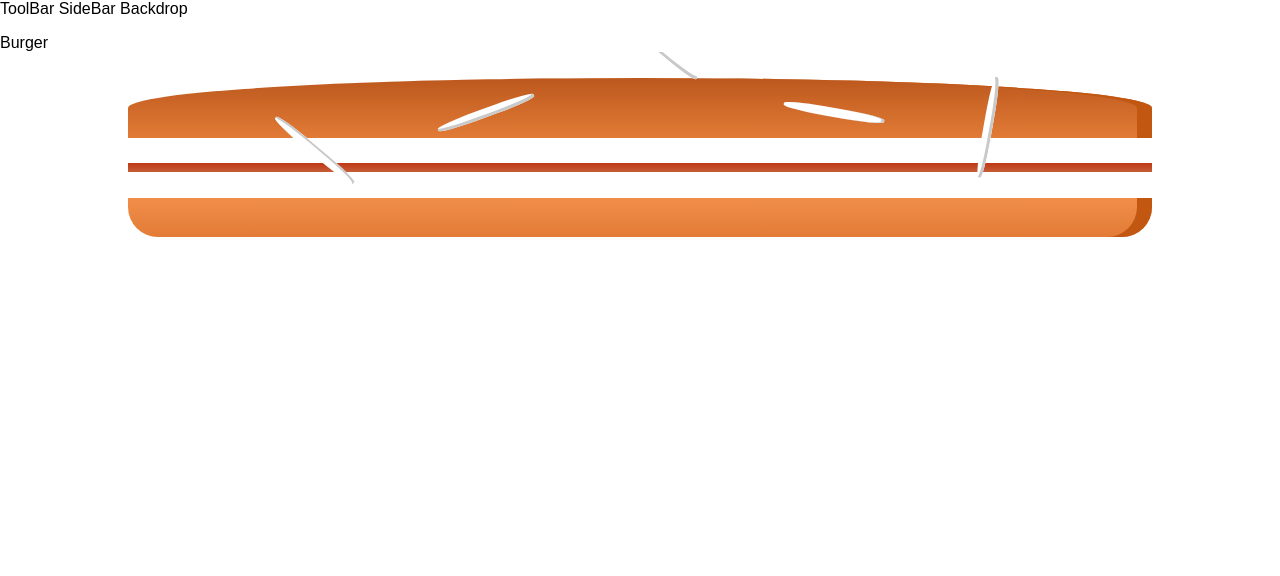
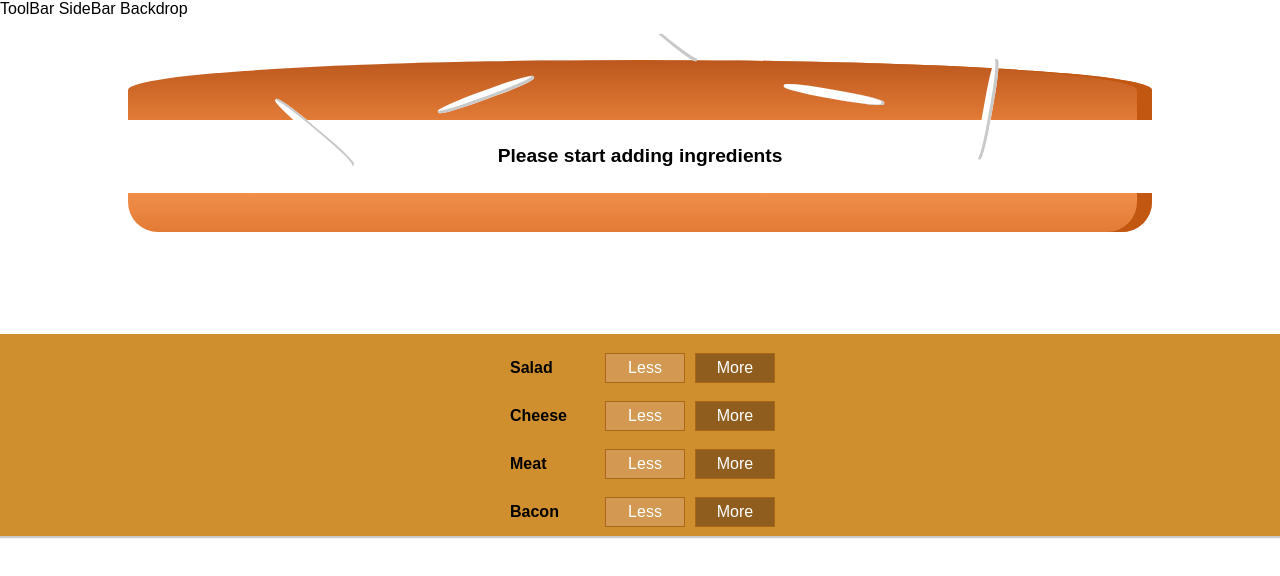
Before and after one commit to mouryar/React-learning-project, a React app: page / in a window 1280 px wide. Shown: the top 576 px of the page. Built offline with nearby package versions, Linux system fonts and the light colour scheme.

Commit message:
Adding build controls

```diff
--- /dev/null
+++ b/src/components/Burger/BuildControls/BuildControl/BuildControl.css
@@ -0,0 +1,56 @@
+.BuildControl {
+    display: flex;
+    justify-content: space-between;
+    align-items: center;
+    margin: 5px 0;
+}
+
+.BuildControl button {
+    display: block;
+    font: inherit;
+    padding: 5px;
+    margin: 0 5px;
+    width: 80px;
+    border: 1px solid #AA6817;
+    cursor: pointer;
+    outline: none;
+}
+
+.BuildControl button:disabled {
+    background-color: #AC9980;
+    border: 1px solid #7E7365;
+    color: #ccc;
+    cursor: default;
+}
+
+.BuildControl button:hover:disabled {
+    background-color: #AC9980;
+    color: #ccc;
+    cursor: not-allowed;
+}
+
+.Label {
+    padding: 10px;
+    font-weight: bold;
+    width: 80px;
+}
+
+.BuildControl .Less {
+    background-color: #D39952;
+    color: white;
+}
+
+.BuildControl .More {
+    background-color: #8F5E1E;
+    color: white;
+}
+
+.BuildControl .Less:hover, .BuildControl .Less:active {
+    background-color: #DAA972;
+    color: white;
+}
+
+.BuildControl .More:hover,.BuildControl .More:active {
+    background-color: #99703F;
+    color: white;
+}
--- /dev/null
+++ b/src/components/Burger/BuildControls/BuildControl/BuildControl.js
@@ -0,0 +1,11 @@
+import React from 'react';
+import classes from './BuildControl.css'
+
+const BuildControl = (props) => {
+    return (<div className={classes.BuildControl}>
+                <div className={classes.Label}>{props.label}</div>
+                <button className={classes.Less}>Less</button>
+                <button className={classes.More}>More</button>
+            </div>);
+}
+export default BuildControl;
--- /dev/null
+++ b/src/components/Burger/BuildControls/BuildControls.css
@@ -0,0 +1,11 @@
+.BuildControls{
+    width: 100%;
+    background-color: #CF8F2E;
+    display: flex;
+    flex-flow: column;
+    align-items: center;
+    box-shadow: 0 2px 1px #ccc;
+    margin: auto;
+    padding: 10px 0 0;
+
+}
--- /dev/null
+++ b/src/components/Burger/BuildControls/BuildControls.js
@@ -0,0 +1,19 @@
+import React from 'react';
+import classes from './BuildControls.css'
+import BuildControl from './BuildControl/BuildControl';
+
+const controls = [
+        {label: 'Salad', type:'salad'},
+        {label: 'Cheese', type:'cheese'},
+        {label: 'Meat', type:'meat'},
+        {label: 'Bacon', type:'bacon'}
+    ]
+const BuildControls = (props) => (
+    <div className={classes.BuildControls}>
+        {
+            controls.map((control) => <BuildControl key={control.type} label={control.label}/>)
+        }
+    </div>
+);
+
+export default BuildControls;
--- a/src/containers/BurgerBuilder/BurgerBuilder.js
+++ b/src/containers/BurgerBuilder/BurgerBuilder.js
@@ -1,5 +1,6 @@
 import React,{Component} from 'react';
 import Burger from '../../components/Burger/Burger'
+import BuildControls from '../../components/Burger/BuildControls/BuildControls'
 
 class BurgerBuilder extends Component{
     state = {
@@ -7,14 +8,14 @@
             meat: 0,
             salad: 0,
             cheese: 0,
-            bacon: 1
+            bacon: 0
         }
     }
     render(){
         return(
             <div>
-                <div>Burger</div>
                 <Burger ingredients={this.state.ingredients}/>
+                <BuildControls></BuildControls>
             </div>
         );
     }
```
